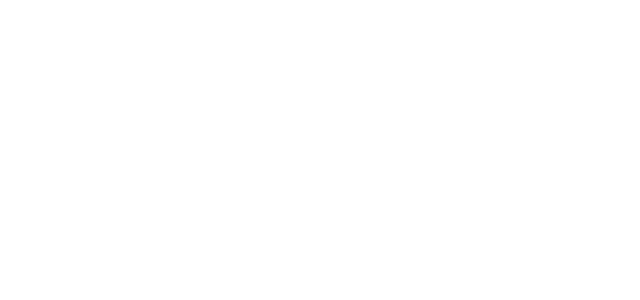
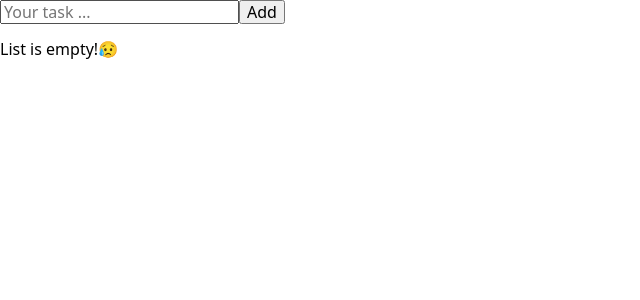
Before and after one commit to DenysHV1/to-do-list, a React (Vite) app: page / in a window 1280 px wide. Shown: the top 300 px of the page, without its empty margins (0-640 px from the left). Built offline with nearby package versions, Linux system fonts and the light colour scheme.

Commit message:
start code

```diff
--- a/package.json
+++ b/package.json
@@ -10,10 +10,13 @@
     "preview": "vite preview"
   },
   "dependencies": {
+    "formik": "^2.4.6",
     "modern-normalize": "^3.0.1",
     "react": "^18.3.1",
     "react-dom": "^18.3.1",
-    "react-icons": "^5.4.0"
+    "react-hot-toast": "^2.5.1",
+    "react-icons": "^5.4.0",
+    "uuid": "^11.0.5"
   },
   "devDependencies": {
     "@eslint/js": "^9.17.0",
--- a/src/App.jsx
+++ b/src/App.jsx
@@ -1,13 +1,35 @@
-
+import { useEffect, useState } from "react";
+import FormTask from "./components/FormTask/FormTask";
+import TaskList from "./components/TaskList/TaskList";
 
 function App() {
+  const [tasks, setTask] = useState(() => {
+    const localTasks = localStorage.getItem("tasks");
+    return localTasks?.length > 0 ? JSON.parse(localTasks) : []
+  });
 
+  const getTask = (taskFromForm) => {
+    setTask((prevTask) => {
+      return [...prevTask, taskFromForm];
+    });
+  };
+
+  const handlerDeleteTask = (idTask) => {
+    setTask((prevTask) => {
+      return prevTask.filter(({ id }) => idTask !== id);
+    });
+  };
+
+  useEffect(() => {
+    localStorage.setItem("tasks", JSON.stringify(tasks));
+  }, [tasks]);
 
   return (
     <>
-
+      <FormTask getTask={getTask} />
+      <TaskList onDelete={handlerDeleteTask} tasks={tasks} />
     </>
-  )
+  );
 }
 
-export default App
+export default App;
--- /dev/null
+++ b/src/components/FormTask/FormTask.jsx
@@ -0,0 +1,31 @@
+import { Field, Form, Formik } from "formik";
+import { v4 as uuidv4 } from "uuid";
+import toast, { Toaster } from 'react-hot-toast';
+
+const FormTask = ({ getTask }) => {
+
+  const handleSubmit = ({ task }, action) => {
+    if (!task.trim()) {
+		toast.error('Field is empty!')
+      return;
+    }
+    getTask({ task: task.trim(), id: uuidv4() });
+
+    action.resetForm();
+  };
+
+  return (
+	<>
+    <Formik initialValues={{ task: "" }} onSubmit={handleSubmit}>
+      <Form>
+        <Field name="task" placeholder="Your task ..." />
+        <button type="submit">Add</button>
+      </Form>
+    </Formik>
+	<Toaster/>
+	</>
+
+  );
+};
+
+export default FormTask;
--- /dev/null
+++ b/src/components/TaskList/TaskList.jsx
@@ -0,0 +1,24 @@
+import { IoClose } from "react-icons/io5";
+
+const TaskList = ({ tasks, onDelete }) => {
+  return (
+    <>
+      {tasks?.length > 0 ? (
+        <ul>
+          {tasks.map(({ task, id }) => (
+            <li key={id}>
+              <p>{task}</p>
+              <button onClick={() => onDelete(id)}>
+                <IoClose />
+              </button>
+            </li>
+          ))}
+        </ul>
+      ) : (
+        <p>List is empty!😥</p>
+      )}
+    </>
+  );
+};
+
+export default TaskList;
```
Also changed, not shown: 1 other file (tests, documents, lock files or other folders).
